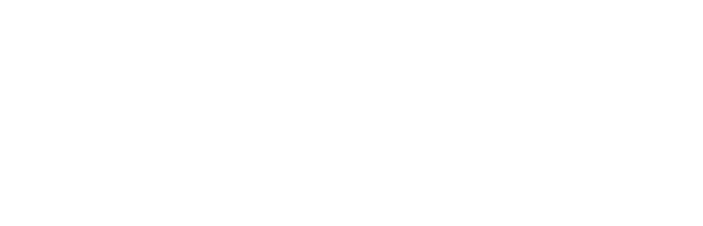
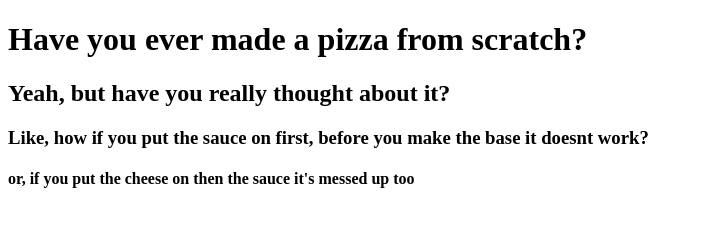
Before and after one commit to Ethanh0/HTML-CSS, a plain HTML site: page index.html in a window 1280 px wide. Shown: the whole page, without its empty margins (0-703 px from the left). Drawn offline with Linux system fonts and the light colour scheme.

Commit message:
Update index.html

```diff
--- a/index.html
+++ b/index.html
@@ -6,6 +6,9 @@
     <title>Pizza Party</title>
 </head>
 <body>
-
+    <h1>Have you ever made a pizza from scratch?</h1>
+    <h2>Yeah, but have you really thought about it?</h2>
+    <h3>Like, how if you put the sauce on first, before you make the base it doesnt work?</h3>
+    <h4>or, if you put the cheese on then the sauce it's messed up too</h4>
 </body>
 </html>
```
